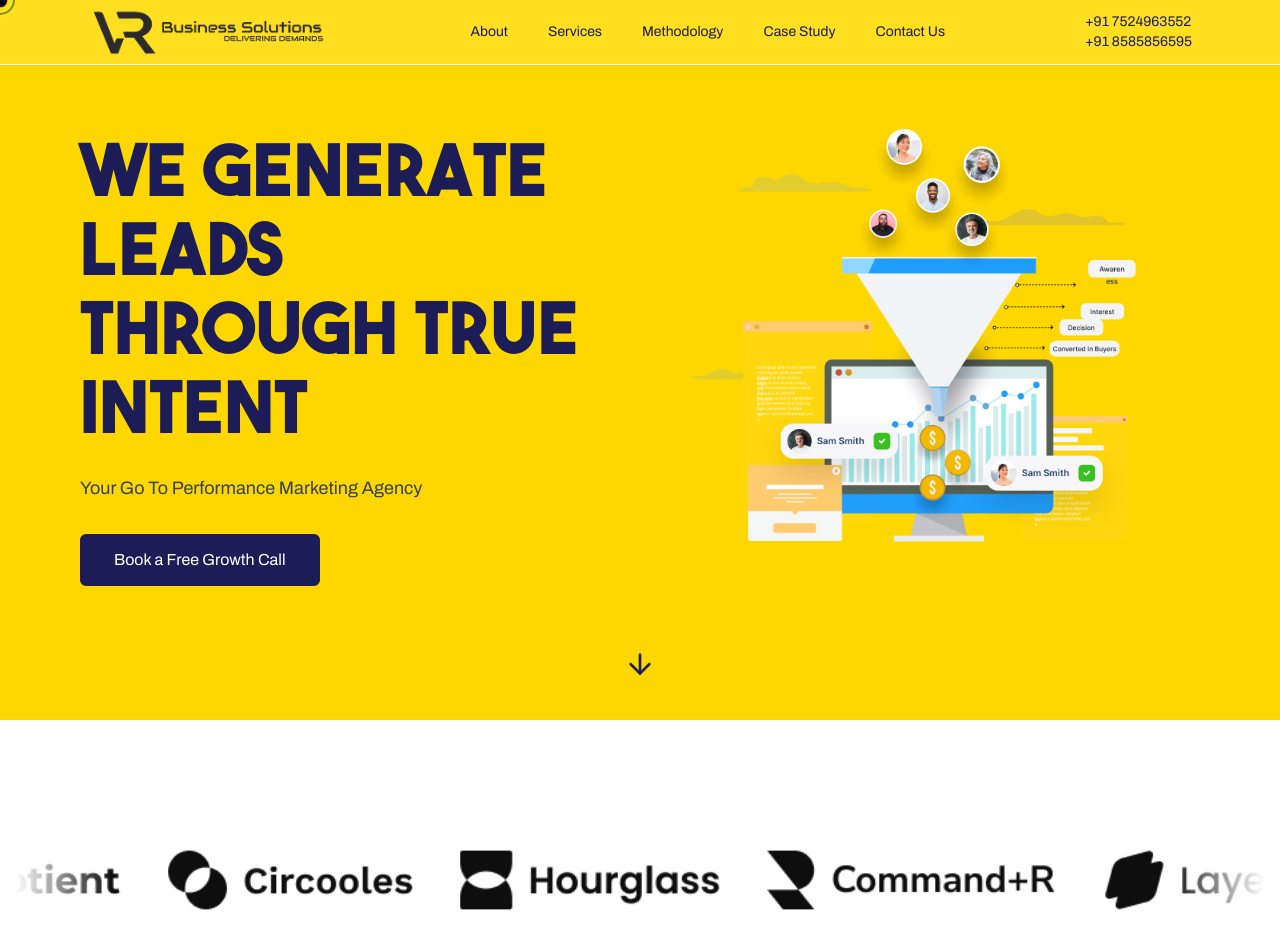
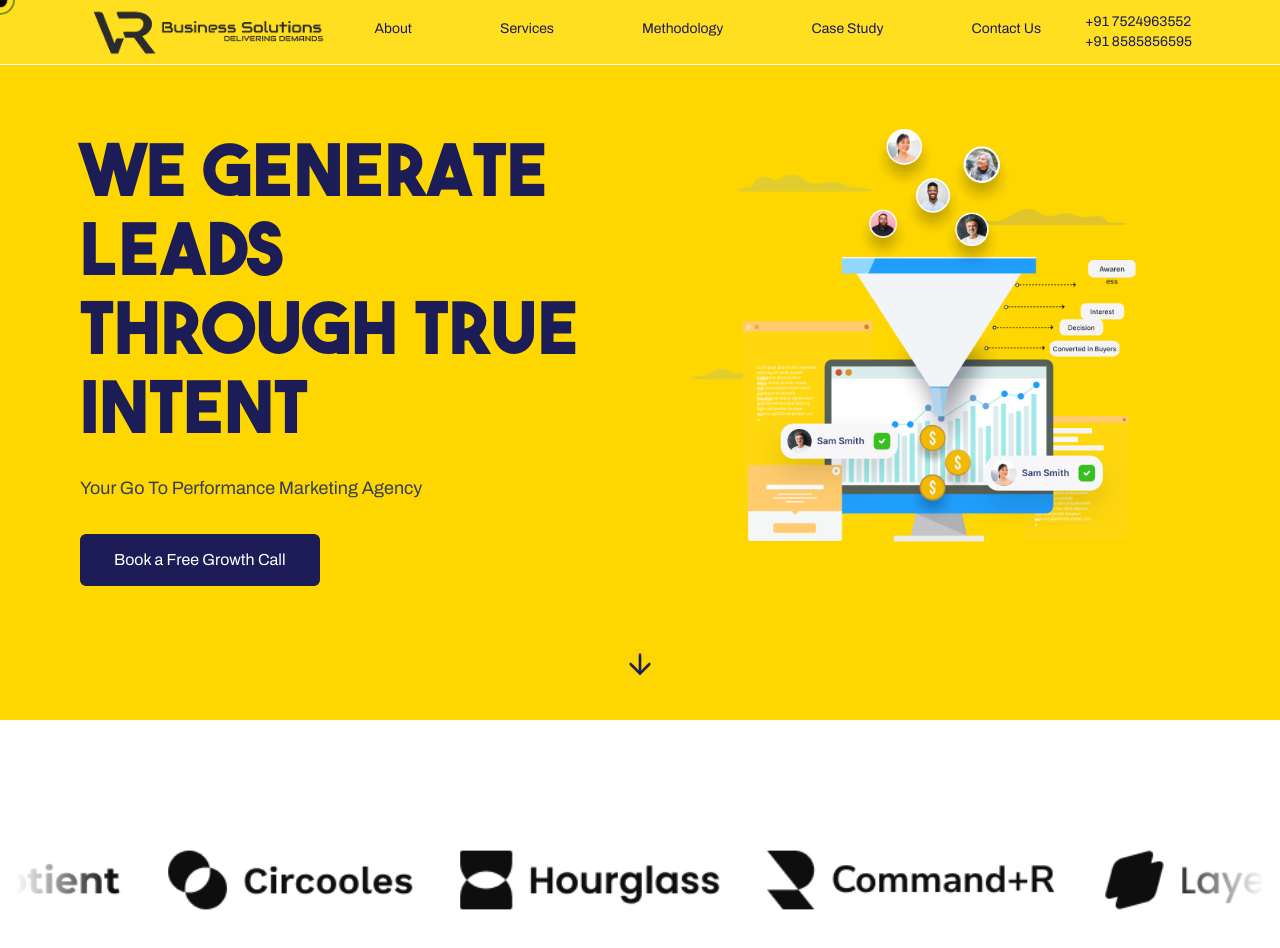
Before and after one commit to Pkadam02/vrbs, a Next.js app: page / in a window 1280 px wide. Shown: the top 948 px of the page. Built offline with nearby package versions, Linux system fonts and the light colour scheme.

Commit message:
button animations

```diff
--- a/src/Component/Navbar.tsx
+++ b/src/Component/Navbar.tsx
@@ -19,12 +19,58 @@ export default function Navbar({ isOpen, setIsOpen }: { isOpen: boolean; setIsOp
 
       {/* Desktop navigation */}
       <ul className="hidden lg:flex space-x-6 lg:space-x-8 xl:space-x-10 text-[var(--hcolor)] font-medium text-sm">
-      <li><Link href="/#about" onClick={() => setIsOpen(false)} className="hover:text-blue-700 transition-colors duration-200">About</Link></li>
-        <li><Link href="/#services" onClick={() => setIsOpen(false)} className="hover:text-blue-700 transition-colors duration-200">Services</Link></li>
-        <li><Link href="/#methodology" onClick={() => setIsOpen(false)} className="hover:text-blue-700 transition-colors duration-200">Methodology</Link></li>
-        <li><Link href="/#casestudy" onClick={() => setIsOpen(false)} className="hover:text-blue-700 transition-colors duration-200">Case Study</Link></li>
-        <li><Link href="/contact" onClick={() => setIsOpen(false)} className="hover:text-blue-700 transition-colors duration-200">Contact Us</Link></li>
-      </ul>
+
+  <li>
+    <Link
+      href="/#about"
+      onClick={() => setIsOpen(false)}
+      className="relative px-6 py-1 font-semibold text-[#1C1C57] inline-block text-center overflow-hidden group"
+    >
+      <span className="relative z-10">About</span>
+      <span className="absolute bottom-0 left-1/2 w-0 h-[2px] bg-[#3B82F6] group-hover:w-full group-hover:left-0 transition-all duration-300 ease-out"></span>
+    </Link>
+  </li>
+  <li>
+    <Link
+      href="/#services"
+      onClick={() => setIsOpen(false)}
+      className="relative px-6 py-1 font-semibold text-[#1C1C57] inline-block text-center overflow-hidden group"
+    >
+      <span className="relative z-10">Services</span>
+      <span className="absolute bottom-0 left-1/2 w-0 h-[2px] bg-[#3B82F6] group-hover:w-full group-hover:left-0 transition-all duration-300 ease-out"></span>
+    </Link>
+  </li>
+  <li>
+    <Link
+      href="/#methodology"
+      onClick={() => setIsOpen(false)}
+      className="relative px-6 py-1 font-semibold text-[#1C1C57] inline-block text-center overflow-hidden group"
+    >
+      <span className="relative z-10">Methodology</span>
+      <span className="absolute bottom-0 left-1/2 w-0 h-[2px] bg-[#3B82F6] group-hover:w-full group-hover:left-0 transition-all duration-300 ease-out"></span>
+    </Link>
+  </li>
+  <li>
+    <Link
+      href="/#casestudy"
+      onClick={() => setIsOpen(false)}
+      className="relative px-6 py-1 font-semibold text-[#1C1C57] inline-block text-center overflow-hidden group"
+    >
+      <span className="relative z-10">Case Study</span>
+      <span className="absolute bottom-0 left-1/2 w-0 h-[2px] bg-[#3B82F6] group-hover:w-full group-hover:left-0 transition-all duration-300 ease-out"></span>
+    </Link>
+  </li>
+  <li>
+    <Link
+      href="/contact"
+      onClick={() => setIsOpen(false)}
+      className="relative px-6 py-1 font-semibold text-[#1C1C57] inline-block text-center overflow-hidden group"
+    >
+      <span className="relative z-10">Contact Us</span>
+      <span className="absolute bottom-0 left-1/2 w-0 h-[2px] bg-[#3B82F6] group-hover:w-full group-hover:left-0 transition-all duration-300 ease-out"></span>
+    </Link>
+  </li>
+</ul>
 
       <div className="hidden lg:flex items-center text-[var(--hcolor)] gap-4 lg:mr-20 text-sm">
         +91 7524963552 <br />
--- a/src/Component/casestudy.tsx
+++ b/src/Component/casestudy.tsx
@@ -119,10 +119,19 @@ const CaseStudies: React.FC = () => {
                 {study.description}
               </p>
 
-              <button className="flex items-center gap-1 text-sm text-gray-700 border border-gray-300 rounded-full px-4 py-2 hover:bg-gray-100 transition casestudy-button">
-                {study.buttonText}
-                <span className="text-base">↳</span>
-              </button>
+              <button
+  className="relative flex items-center gap-1 text-sm text-gray-700 border border-gray-300 rounded-full px-4 py-2 overflow-hidden group transition-all duration-500"
+>
+  {/* Text + Arrow */}
+  <span className="relative z-10 flex items-center gap-1 transition-colors duration-500 group-hover:text-black">
+    {study.buttonText}
+    <span className="text-base group-hover:text-black">↳</span>
+  </span>
+
+  {/* Animated wave */}
+  <span className="absolute inset-0 bg-yellow-300 top-full group-hover:top-0 transition-all duration-700 ease-[cubic-bezier(0.19,1,0.22,1)] rounded-full"></span>
+</button>
+
             </div>
           </div>
         ))}
```
Also changed, not shown: public/img/client-logo/KnowBe4 copy.png (added), public/img/client-logo/NETSUITE copy.png (added).
